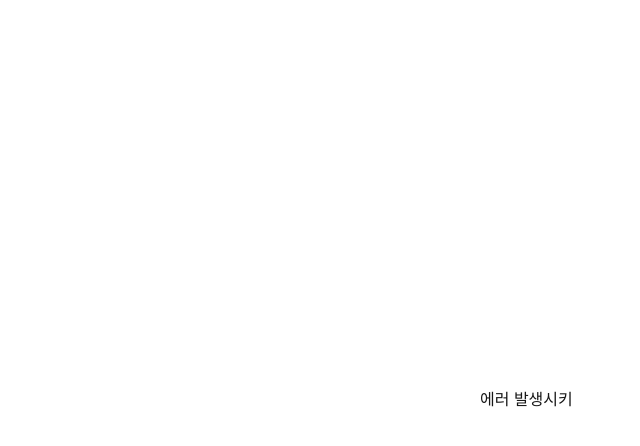
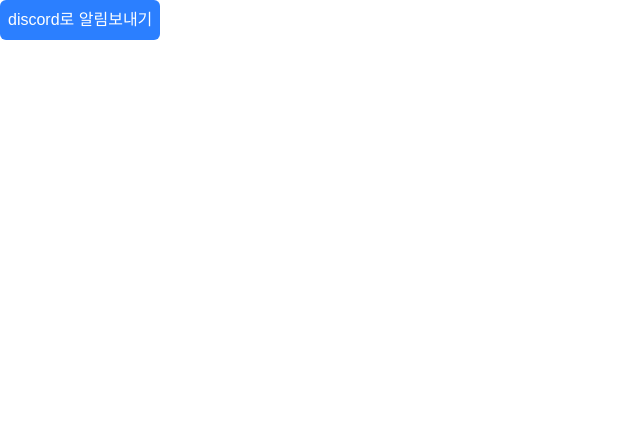
Before and after one commit to osoon9295/action-practice, a Next.js app: page / in a window 1280 px wide. Shown: the top 446 px of the page, without its empty margins (0-640 px from the left). Built offline with nearby package versions, Linux system fonts and the light colour scheme.

Commit message:
테스트

```diff
--- a/app/page.tsx
+++ b/app/page.tsx
@@ -1,18 +1,49 @@
-// src/app/page.tsx
+// app/page.tsx
+
 "use client";
 
 export default function Home() {
   return (
-    <div className="flex h-screen items-center justify-center">
-      <div className="w-80">
-        <button
-          onClick={() => {
-            throw new Error("에러 버튼 클릭 sentry 테스트");
-          }}
-        >
-          에러 발생시키
-        </button>
-      </div>
+    <div>
+      <button
+        onClick={async () => {
+          await fetch(
+            "https://discord.com/api/webhooks/1440953460383154318/stCN3c08smnextS_GnzrSXfCawWO1Jrc0VIYlMJj4nF_2r2UPrd40dHDRnt0BqioEpyA",
+            {
+              method: "POST",
+              headers: {
+                "Content-Type": "application/json",
+              },
+              body: JSON.stringify({
+                content: "Discord 알림 테스트",
+                username: "Alert Bot",
+                embeds: [
+                  {
+                    title: "알림 제목",
+                    description: "알림 설명",
+                    fields: [
+                      {
+                        name: "알림 필드 이름",
+                        value: "알림 필드 값",
+                        inline: true,
+                      },
+                      {
+                        name: "알림 필드 이름",
+                        value: "알림 필드 값",
+                        inline: true,
+                      },
+                    ],
+                    color: 255,
+                  },
+                ],
+              }),
+            }
+          );
+        }}
+        className="rounded-md bg-blue-500 p-2 text-white"
+      >
+        discord로 알림보내기
+      </button>
     </div>
   );
 }
```
